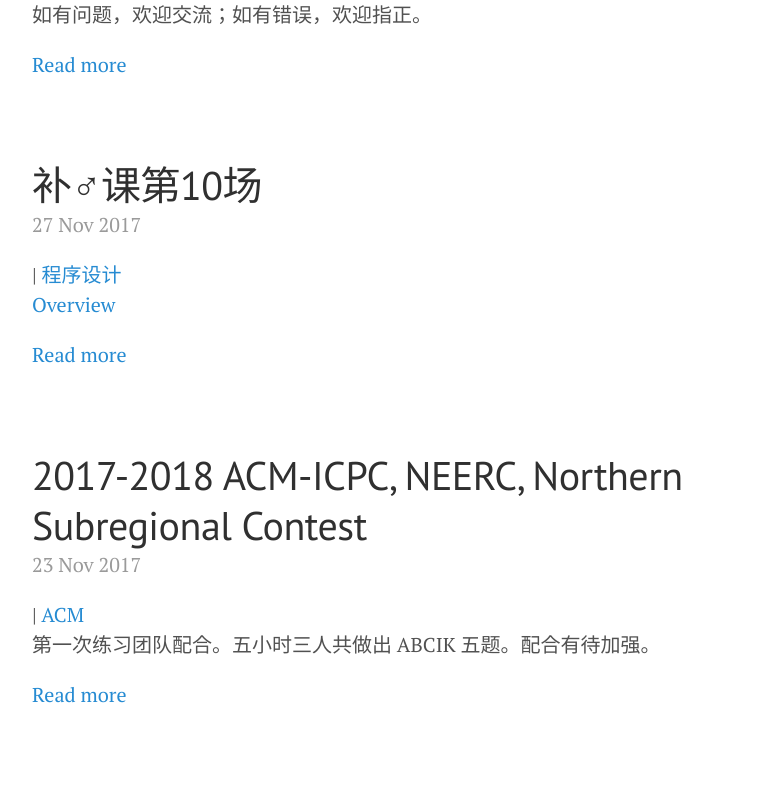
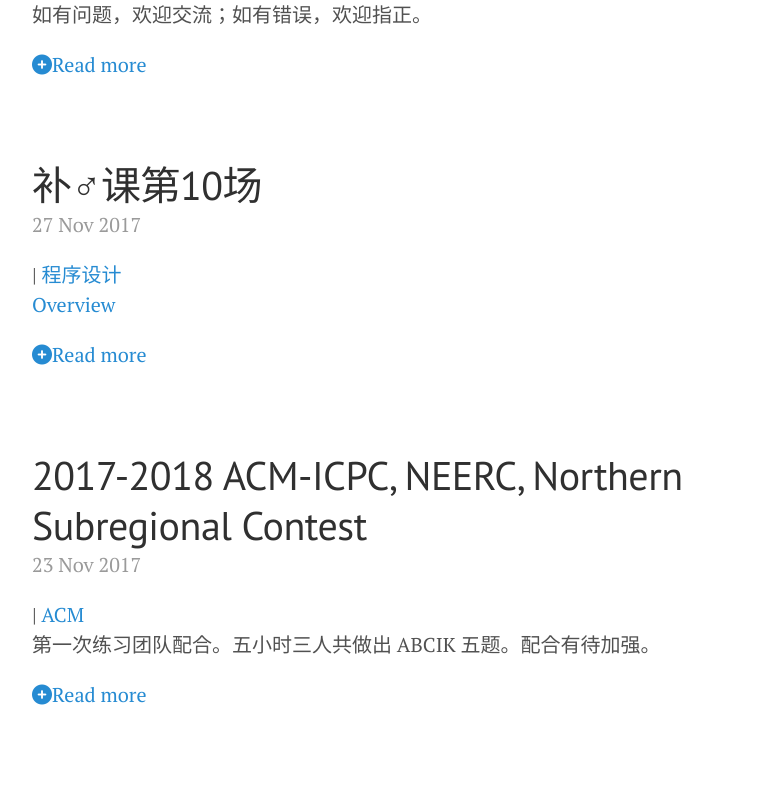
Before and after one commit to chen-xw/chen-xw.github.io, a Jekyll site: the page built from blog/index.html, in a window 1280 px wide. Shown: the part 1980-2774 px from the top of the page, without its empty margins (248-1007 px from the left). Built offline with Jekyll 4.4.1, drawn with Linux system fonts in a browser that asks for light colours; nearby versions of some CDN libraries; library files that are not in the unit come from our copies; the list of posts is cut into pages by our own code.

Commit message:
Update sidebar.html

```diff
--- a/_includes/sidebar.html
+++ b/_includes/sidebar.html
@@ -1,7 +1,7 @@
 <!-- Target for toggling the sidebar `.sidebar-checkbox` is for regular
      styles, `#sidebar-checkbox` for behavior. -->
 <input type="checkbox" class="sidebar-checkbox" id="sidebar-checkbox">
-
+<link rel="stylesheet" href="font-awesome/css/font-awesome.min.css">
 <!-- Toggleable sidebar -->
 <div class="sidebar" id="sidebar">
   <div class="sidebar-item">
```
